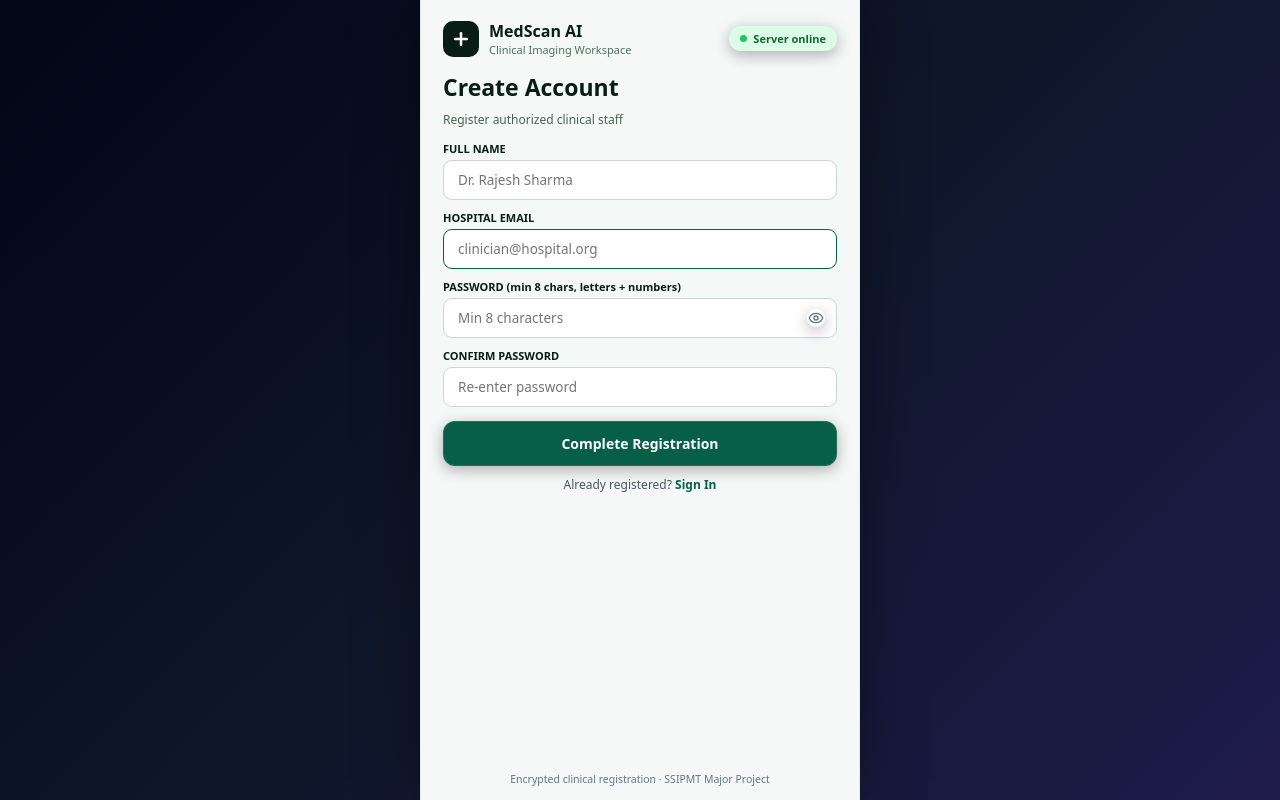
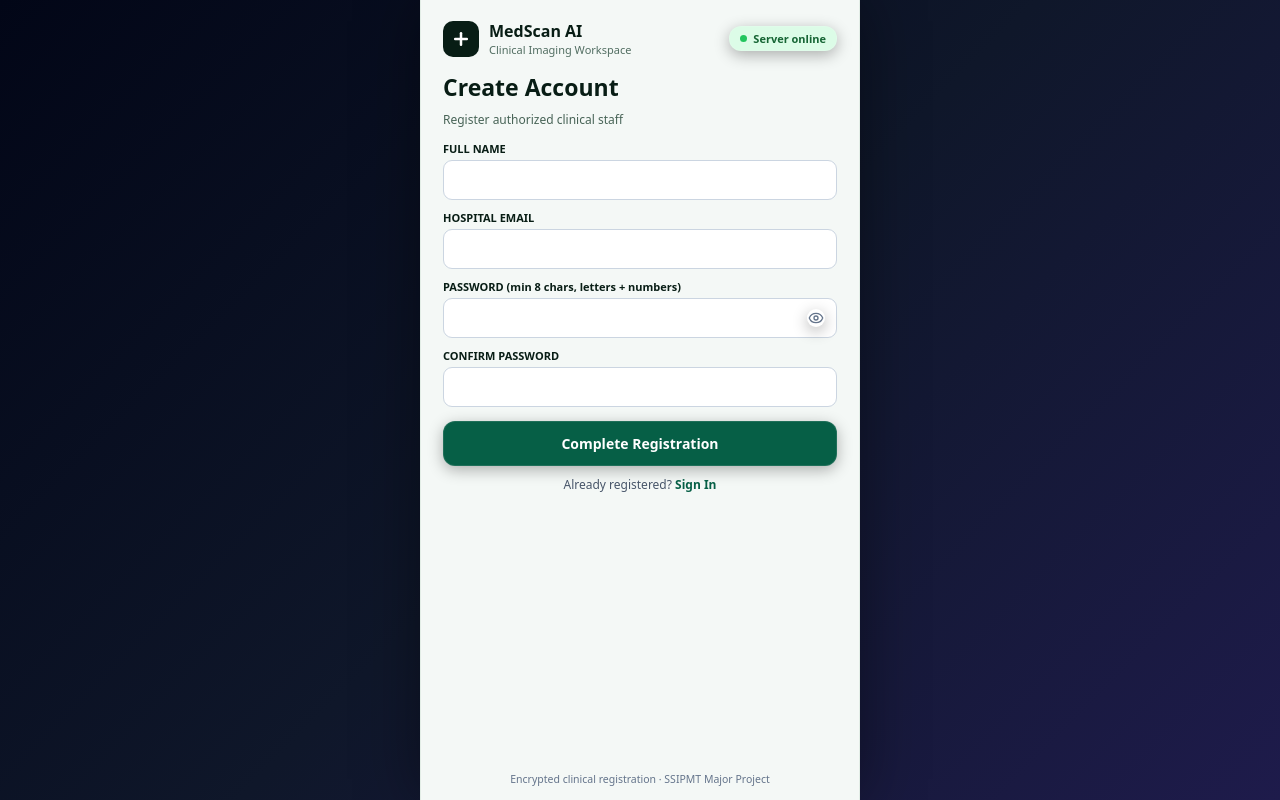
Before and after one commit to ayushisoni29/Chest-Xray, a React (Vite) app in the folder Frontend chest x ray/: page /register in a window 1280 px wide. Built offline with nearby package versions, Linux system fonts and the light colour scheme; no server answers.

Commit message:
fix(auth): clear pre-filled placeholders and disable autocomplete on input boxes

```diff
--- a/Frontend chest x ray/src/Pages/Login.jsx
+++ b/Frontend chest x ray/src/Pages/Login.jsx
@@ -333,16 +333,17 @@ export default function Login() {
             <input
               type="email"
               value={email}
+              autoComplete="off"
               onChange={(e) => {
                 setEmail(e.target.value);
                 setError("");
               }}
-              placeholder="clinician@hospital.org"
+              placeholder=""
               style={{
                 width: "100%",
                 padding: "12px 14px",
                 background: "#ffffff",
-                border: "1.6px solid #065f46",
+                border: "1.5px solid #cbd5e1",
                 borderRadius: "9px",
                 fontSize: "14px",
                 color: "#081d15",
@@ -370,11 +371,12 @@ export default function Login() {
               <input
                 type={showPassword ? "text" : "password"}
                 value={password}
+                autoComplete="new-password"
                 onChange={(e) => {
                   setPassword(e.target.value);
                   setError("");
                 }}
-                placeholder="Enter password"
+                placeholder=""
                 style={{
                   width: "100%",
                   padding: "12px 40px 12px 14px",
--- a/Frontend chest x ray/src/Pages/Register.jsx
+++ b/Frontend chest x ray/src/Pages/Register.jsx
@@ -218,7 +218,8 @@ export default function Register() {
             <div style={{ position: "relative" }}>
               <input
                 type="text"
-                placeholder="Dr. Rajesh Sharma"
+                placeholder=""
+                autoComplete="off"
                 value={name}
                 onChange={(e) => {
                   setName(e.target.value);
@@ -246,7 +247,8 @@ export default function Register() {
             </label>
             <input
               type="email"
-              placeholder="clinician@hospital.org"
+              placeholder=""
+              autoComplete="off"
               value={email}
               onChange={(e) => {
                 setEmail(e.target.value);
@@ -256,7 +258,7 @@ export default function Register() {
                 width: "100%",
                 padding: "10px 14px",
                 background: "#ffffff",
-                border: "1.5px solid #065f46",
+                border: "1.5px solid #cbd5e1",
                 borderRadius: "9px",
                 fontSize: "13.5px",
                 color: "#081d15",
@@ -274,7 +276,8 @@ export default function Register() {
             <div style={{ position: "relative" }}>
               <input
                 type={showPassword ? "text" : "password"}
-                placeholder="Min 8 characters"
+                placeholder=""
+                autoComplete="new-password"
                 value={password}
                 onChange={(e) => {
                   setPassword(e.target.value);
@@ -319,7 +322,8 @@ export default function Register() {
             </label>
             <input
               type={showPassword ? "text" : "password"}
-              placeholder="Re-enter password"
+              placeholder=""
+              autoComplete="new-password"
               value={confirmPassword}
               onChange={(e) => {
                 setConfirmPassword(e.target.value);
--- a/Frontend chest x ray/src/Pages/UploadXRay.jsx
+++ b/Frontend chest x ray/src/Pages/UploadXRay.jsx
@@ -400,7 +400,8 @@ export default function UploadXRay() {
                 </label>
                 <input
                   type="text"
-                  placeholder="e.g. John Doe"
+                  placeholder=""
+                  autoComplete="off"
                   value={patientName}
                   onChange={(e) => setPatientName(e.target.value)}
                   style={{
@@ -424,7 +425,8 @@ export default function UploadXRay() {
                   </label>
                   <input
                     type="number"
-                    placeholder="e.g. 45"
+                    placeholder=""
+                    autoComplete="off"
                     value={patientAge}
                     onChange={(e) => setPatientAge(e.target.value)}
                     min="1"
@@ -478,7 +480,8 @@ export default function UploadXRay() {
                 </label>
                 <input
                   type="email"
-                  placeholder="patient@example.com"
+                  placeholder=""
+                  autoComplete="off"
                   value={patientEmail}
                   onChange={(e) => setPatientEmail(e.target.value)}
                   style={{
```
